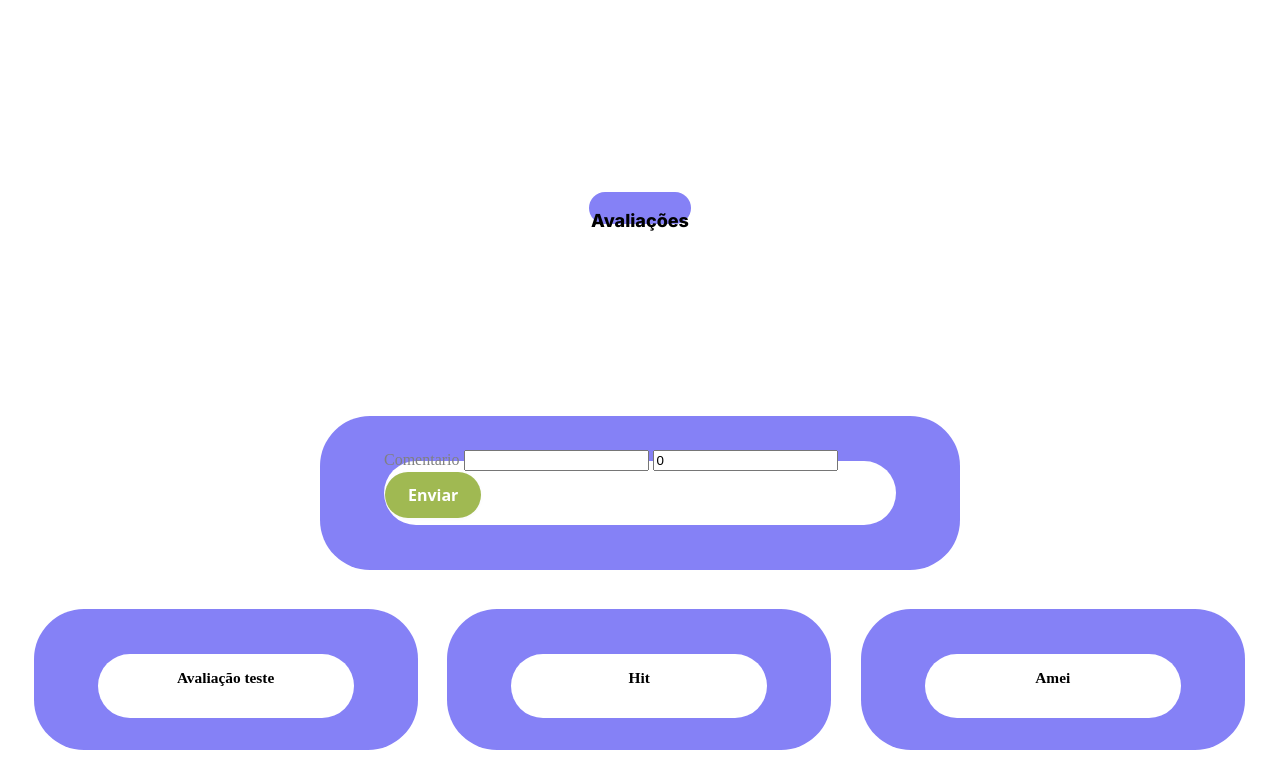
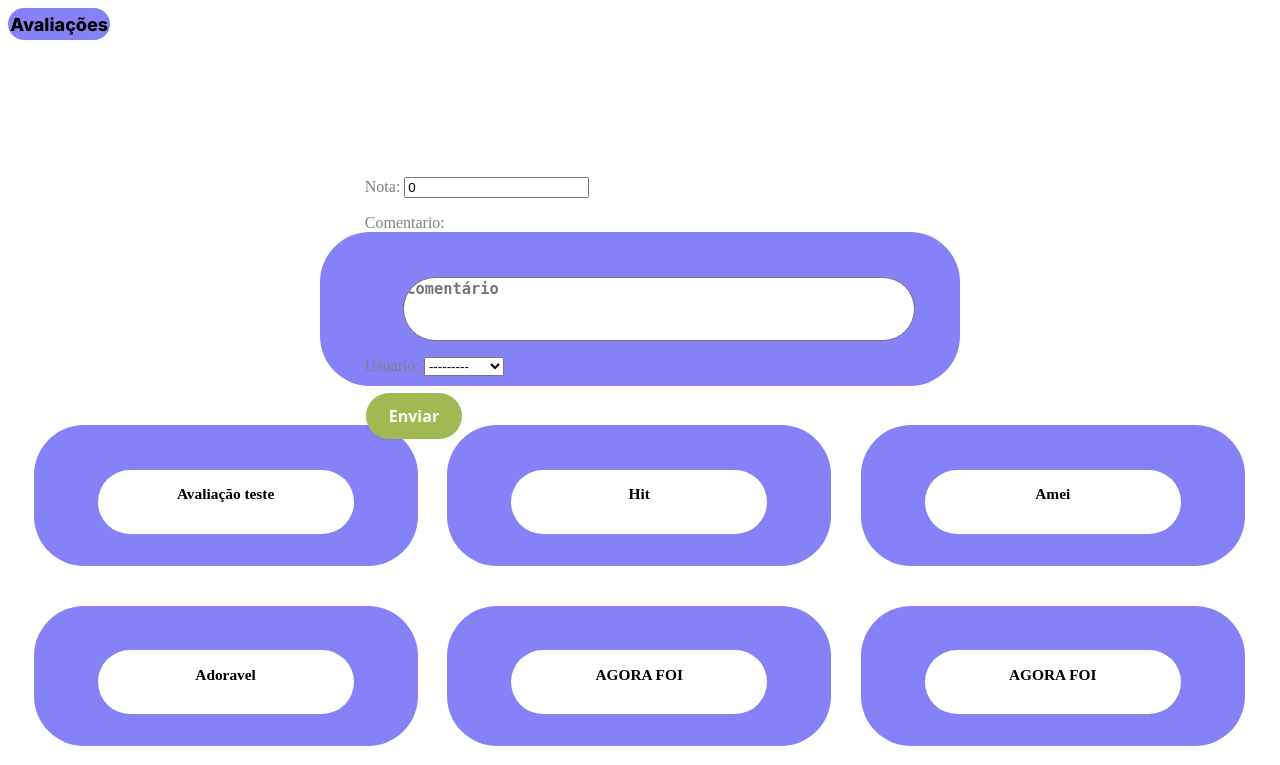
Before and after one commit to gigigabytes/vumbora_, a Django app: template mysite/vumbora/templates/vumbora/avaliacao.html in a window 1280 px wide. Shown: the top 765 px of the page. Run offline with Django 4.2, Linux system fonts and the light colour scheme; the template is opened without the code that fills it: values that come from a table or form of the project are taken from there, others are empty; data comes from the database, SQL or seed files in the repository; both versions use the stored data as it was after the commit.

Commit message:
consertado erro de iteração

```diff
--- a/mysite/mysite/settings.py
+++ b/mysite/mysite/settings.py
@@ -126,3 +126,4 @@
 
 MEDIA_ROOT = BASE_DIR / 'media'
 MEDIA_URL = '/media/'
+# APPEND_SLASH = False
--- a/mysite/vumbora/forms.py
+++ b/mysite/vumbora/forms.py
@@ -5,4 +5,7 @@
 class AvaliacaoForm(forms.ModelForm):
     class Meta:
         model = Avaliacao
-        fields = ['nota', 'comentario', 'usuario']
+        fields = ['nota', 'comentario', 'usuario'] # campos que serão exibidos no formulário
+        widgets = {
+            'comentario': forms.Textarea(attrs={'class': 'comment-textarea', 'placeholder': 'Comentário'}),
+        }
--- a/mysite/vumbora/models.py
+++ b/mysite/vumbora/models.py
@@ -56,5 +56,3 @@
     data = models.DateTimeField(default = now)
     usuario = models.ForeignKey(Usuario, on_delete=models.CASCADE)
     evento = models.ForeignKey('Evento', on_delete=models.CASCADE, null=True)
-    def __str__(self):
-        return self.data
--- a/mysite/vumbora/static/vumbora/css/avaliacao.css
+++ b/mysite/vumbora/static/vumbora/css/avaliacao.css
@@ -7,9 +7,10 @@
 .box{
     height: 2.5vw;
     width: 8vw;
-    margin-inline:auto;
-    margin-top: 15vw;
-    background-color: #8581F6;
+    background-color: #8581F6; /* Set your desired background color */
+    display: flex;
+    justify-content: center;
+    align-items: center;
     border-radius: 50px;
 }
 
@@ -33,7 +34,7 @@
     margin-inline:auto ;
 }
 
-.in-comment{
+/* .in-comment{
     display: flex;
     justify-content: center;
     align-items: center;
@@ -41,7 +42,7 @@
     height: 5vw;
     background-color: white;
     border-radius: 50px;
-}
+} */
 
 .row{
     padding-left: 2vw;
@@ -101,6 +102,7 @@
     align-items: center;
     font-family: 'Inter', sans-serif;
     font-size: large;
+    text-align: center;
 
 }
 
@@ -148,3 +150,19 @@
   box-shadow: rgba(0, 0, 0, .06) 0 2px 4px;
   transform: translateY(0);
 }
+
+.comment-textarea{
+    width: 40vw;
+    height: 5vw;
+    margin-top: 3.5vw;
+    margin-left: 3vw;
+    border-radius: 50px;
+    background-color:white;
+    font-size: 1.2vw;
+    font-weight: bold;
+    color: black;
+    display: flex;
+    justify-content: center;
+    align-items: center;
+    resize: none;
+}
--- a/mysite/vumbora/templates/vumbora/avaliacao.html
+++ b/mysite/vumbora/templates/vumbora/avaliacao.html
@@ -26,25 +26,23 @@
 
 
     <div class="out-comment">
-        <div class="in-comment">
-            <form method="POST">
-                {% csrf_token %}
-                <label>Comentario</label>
-                {{form.comentario}}
-                {{form.nota}}
-
-                <button type="submit" class="button-send">Enviar</button>
-
-            </form>
-
-        </div>
-
+        <form method="POST" >
+            {% csrf_token %}
+            {% for field in form %}
+            <p>
+                {{ field.label_tag }}
+                {{ field }}
+                {{ field.errors }}
+            </p>
+        {% endfor %}
+            <button type="submit" class="button-send">Enviar</button>
+        </form>
     </div>
 
 
 
 
-{% comment %} Exibição dos comentários {% endcomment %}
+    {% comment %} Exibição dos comentários {% endcomment %}
     {% for avaliacao in avaliacoes %}
     <div class="row">
         <div class="stars">
@@ -69,3 +67,18 @@
 </body>
 
 </html>
+
+<!-- <div class ="card">
+
+    <div class = "comment">
+
+    </div>
+
+    <div class = "star-ranking">
+
+    </div>
+
+    <div class = "user">
+
+    </div>
+</div> -->
--- a/mysite/vumbora/urls.py
+++ b/mysite/vumbora/urls.py
@@ -5,5 +5,5 @@
 urlpatterns = [
     path('', views.index, name='index'),
     path('evento/<int:evento_id>/', views.details, name='details'),
-    path('avaliacao/<int:evento_id>', views.avaliacao, name='avaliacao')
+    path('avaliacao/<int:evento_id>/', views.avaliacao, name='avaliacao')
 ]
```
Also changed, not shown: mysite/vumbora/views.py (+12 -10 lines), mysite/db.sqlite3.
